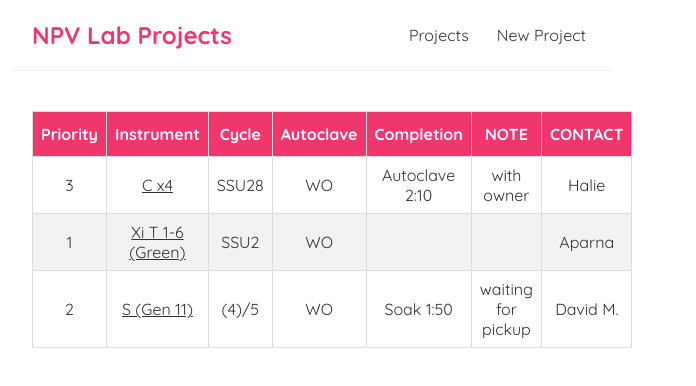
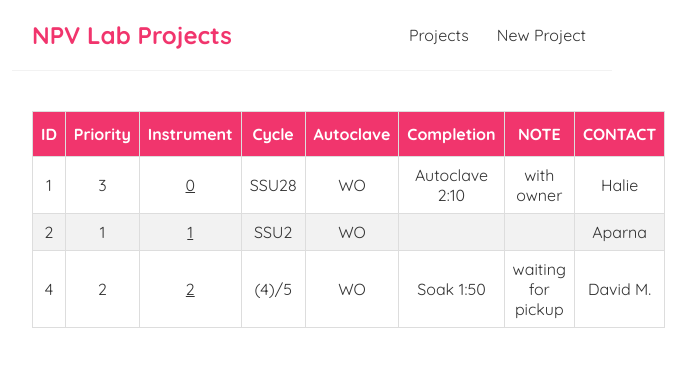
Before and after one commit to aria-abad/smart-board, a React (Create React App) app: page / in a window 1280 px wide. Shown: the top 386 px of the page, without its empty margins (328-1024 px from the left). Built offline with nearby package versions, Linux system fonts and the light colour scheme.

Commit message:
working on link in cell to each project

```diff
--- a/src/components/NEW_DATA.json
+++ b/src/components/NEW_DATA.json
@@ -22,7 +22,7 @@
     "contact": "Aparna"
   },
   {
-    "id": 3,
+    "id": 4,
     "priority": 2,
     "instrument": "S (Gen 11)",
     "cycle": "(4)/5",
--- a/src/components/columns.js
+++ b/src/components/columns.js
@@ -1,4 +1,11 @@
+import { Link } from 'react-router-dom'
+
 export const COLUMNS = [
+    {
+        Header: 'ID',
+        accessor: 'id',
+        show: false
+    },
     {
         Header: 'Priority',
         accessor: 'priority'
@@ -6,7 +13,7 @@ export const COLUMNS = [
     {
         Header: 'Instrument',
         accessor: 'instrument',
-        Cell: e => <a href={'projects/' + e.value}> {e.value} </a>
+        Cell: ({ row }) => (<Link to={{pathname:'/editpage/'+`${row.id}`, state :{data : row} } }>{row.id}</Link>)
     },
     {
         Header: 'Cycle',
--- a/src/components/table.css
+++ b/src/components/table.css
@@ -31,3 +31,6 @@ table th, tfoot td {
   margin: 30px;
   border: 5px solid black;
 } */
+
+/* Cell: ({ row }) => (<Link to={{pathname:'/editpage/'+`${row.id}`, state :{data : row} } }>{row.id}</Link>) */
+/* Cell: row => <a href={'projects/' + row.value}> {row.value} </a> */
```
